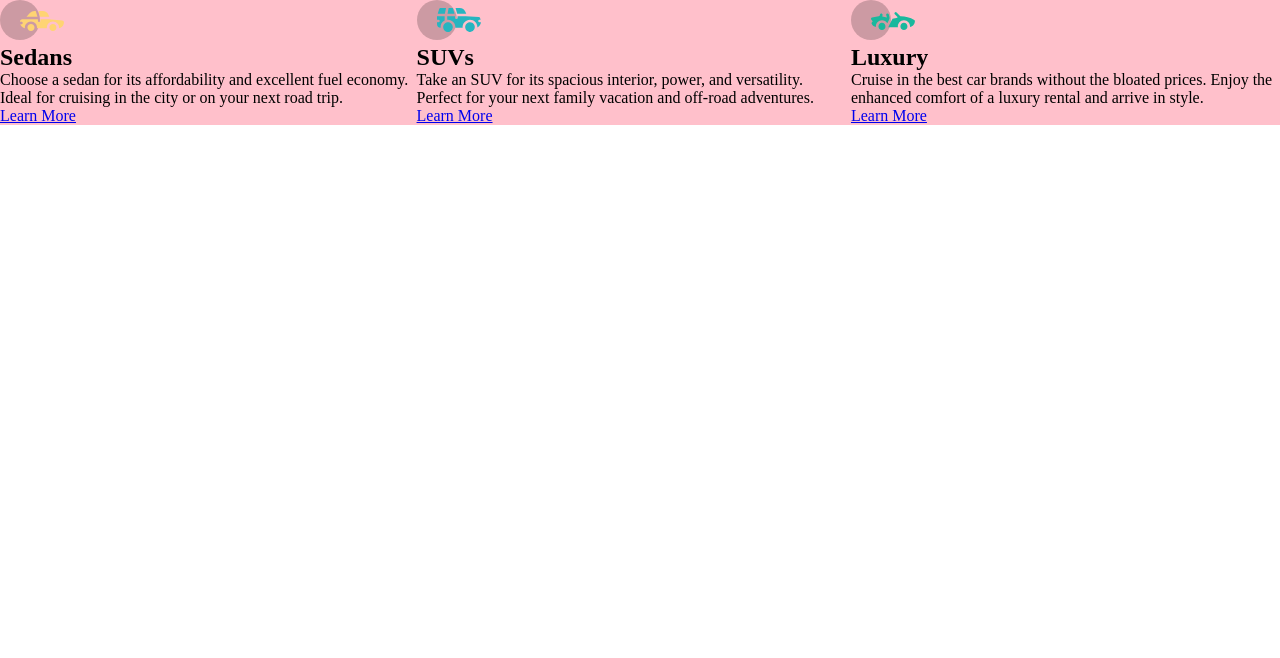
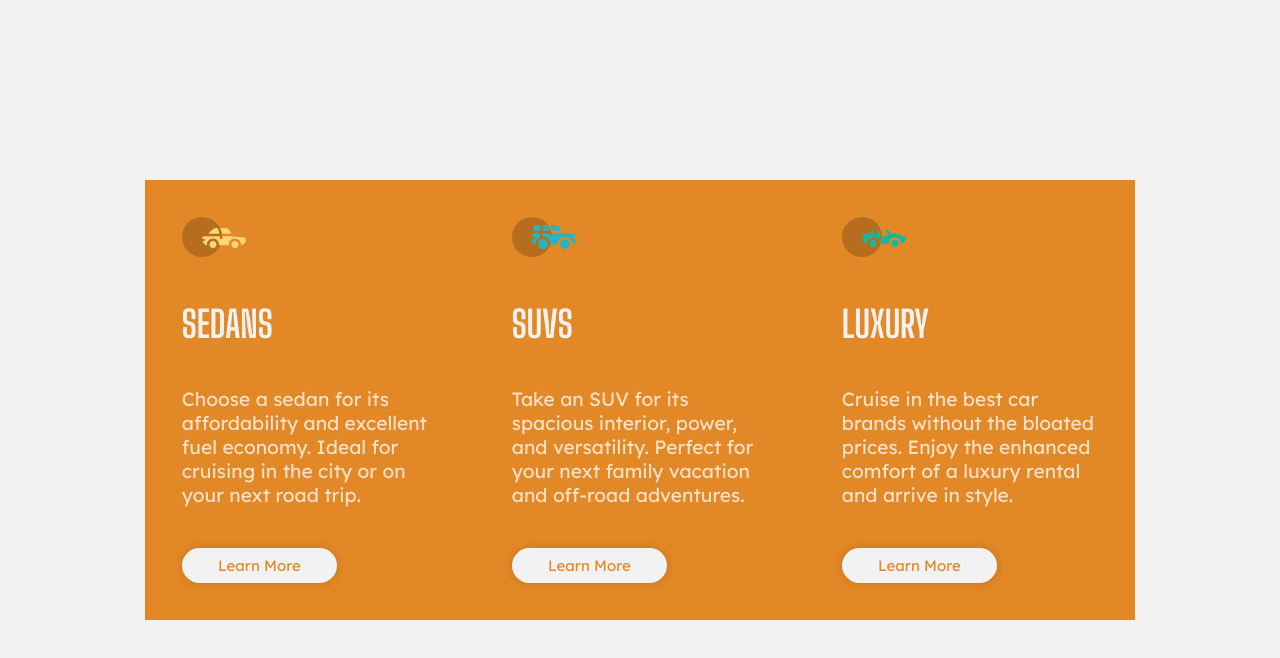
Before and after one commit to codernami/react-cards, a React (Create React App) app: page / in a window 1280 px wide. Shown: the top 658 px of the page. Built offline with nearby package versions, Linux system fonts and the light colour scheme.

Commit message:
Styling cards

```diff
--- a/src/components/styles/Card.styled.js
+++ b/src/components/styles/Card.styled.js
@@ -1,6 +1,41 @@
 import styled from 'styled-components'
 
 export const StyledCard = styled.article`
-	background-color: pink;
+	display: flex;
+	flex-direction: column;
+	justify-content: space-between;
+	width: 330px;
+	height: 440px;
+	padding: 2.3rem;
+	background-color: hsl(31, 77%, 52%);
+
+	h2 {
+		color: hsl(0, 0%, 95%);
+		font-family: 'Big Shoulders Display', cursive;
+		font-size: 2.3rem;
+		font-weight: 700;
+		text-transform: uppercase;
+	}
+	p {
+		color: hsla(0, 0%, 100%, 0.75);
+		font-size: 1.2rem;
+	}
+	a {
+		width: 155px;
+		padding: .5rem;
+		text-align: center;
+		text-decoration: none;
+		background-color: hsl(0, 0%, 95%);
+		color: hsl(31, 77%, 52%);
+		border-radius: 24px;
+		box-shadow: 0 0 10px rgba(0, 0, 0, 0.15);
+
+		&:hover {
+			color: hsl(0, 0%, 95%);
+			background-color: hsl(31, 77%, 52%);
+			border: 2px solid hsl(0, 0%, 95%);
+			cursor: pointer;
+		}
+	}
 
 `
--- a/src/components/styles/Container.styled.js
+++ b/src/components/styles/Container.styled.js
@@ -1,8 +1,10 @@
 import styled from 'styled-components'
 
 export const Container = styled.div`
-	  @media (min-width: 768px) {
+	margin: 5rem 1rem;
+
+	@media (min-width: 1024px) {
 	  	display: flex;
-	  }
+	}
 
 `
--- a/src/components/styles/Global.js
+++ b/src/components/styles/Global.js
@@ -6,4 +6,14 @@ export const GlobalStyles = createGlobalStyle`
 		padding: 0;
 		box-sizing: border-box;
 	}
+	body {
+		display: flex;
+		justify-content: center;
+		align-items: center;
+		min-height: 100vh;
+		background-color: hsl(0, 0%, 95%);
+		font-family: 'Lexend Deca', sans-serif;
+		font-size: 15px;
+		font-weight: 400;
+	}
 `
--- a/src/content.js
+++ b/src/content.js
@@ -7,7 +7,7 @@ const content = [
 },
 {
 	id: 2,
-	title: 'SUVs',
+	title: 'SUVS',
 	text: 'Take an SUV for its spacious interior, power, and versatility. Perfect for your next family vacation and off-road adventures.',
 	image: 'icon-suvs.svg',
 },
```
